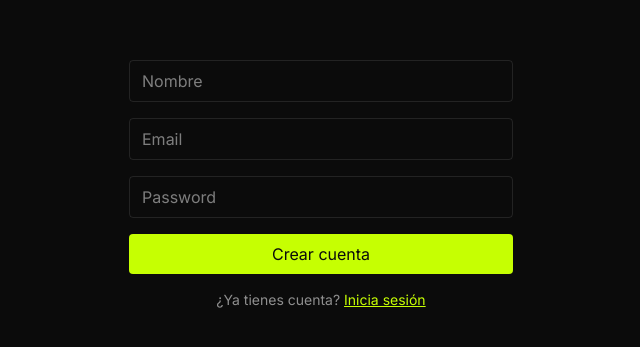
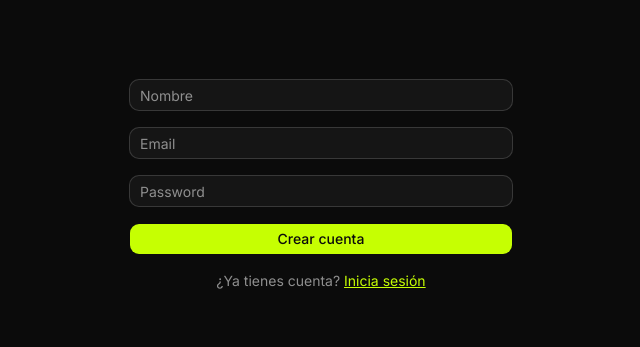
Before and after one commit to JaimeGonz/carga-plus-web, a Next.js app: page /register in a window 1280 px wide. Shown: the part 215-562 px from the top of the page, without its empty margins (319-959 px from the left). Built offline with nearby package versions, Linux system fonts and the light colour scheme.

Commit message:
fix: use shadcn Input/Button and handle network errors in auth forms

```diff
--- a/src/app/login/page.tsx
+++ b/src/app/login/page.tsx
@@ -3,23 +3,28 @@
 import { useRouter } from "next/navigation";
 import { useState } from "react";
 import { ApiErrorResponse, LoginCredentials } from "@/lib/types/auth";
+import { Input } from "@/components/ui/input";
+import { Button } from "@/components/ui/button";
 
 export default function LoginPage() {
   const [email, setEmail] = useState("");
   const [password, setPassword] = useState("");
   const [error, setError] = useState<string | null>(null);
+  const [isSubmitting, setIsSubmitting] = useState(false);
 
   const router = useRouter();
 
   async function handleSubmit(e: React.SubmitEvent<HTMLFormElement>) {
     e.preventDefault();
     setError(null);
+    setIsSubmitting(true);
 
     const credentials: LoginCredentials = { email, password };
 
+    try {
       const res = await fetch("/api/auth/login", {
         method: "POST",
-      headers: { "Content-Type": "application-json" },
+        headers: { "Content-Type": "application/json" },
         body: JSON.stringify(credentials),
       });
 
@@ -28,35 +33,34 @@ export default function LoginPage() {
         setError(data.message ?? "Error al iniciar sesión");
         return;
       }
-
       router.push("/dashboard");
+    } catch {
+      setError("No se pudo contectar con el servidor. Intenta de nuevo.");
+    } finally {
+      setIsSubmitting(false);
+    }
   }
 
   return (
     <main className="min-h-screen flex items-center justify-center bg-background">
       <form onSubmit={handleSubmit} className="space-y-4 w-full max-w-sm">
-        <input
+        <Input
           type="email"
           placeholder="Email"
           value={email}
           onChange={(e) => setEmail(e.target.value)}
-          className="w-full border rounded px-3 py-2"
         />
-        <input
+        <Input
           type="password"
           placeholder="Password"
           value={password}
           onChange={(e) => setPassword(e.target.value)}
-          className="w-full border rounded px-3 py-2"
         />
         {error && <p className="text-destructive text-sm">{error}</p>}
 
-        <button
-          type="submit"
-          className="w-full bg-primary text-primary-foreground rounded py-2"
-        >
-          Iniciar sesión
-        </button>
+        <Button type="submit" className="w-full" disabled={isSubmitting}>
+          {isSubmitting ? "Iniciando sesión" : "Iniciar sesión"}
+        </Button>
         <p className="text-sm text-center text-muted-foreground">
           ¿No tienes cuenta?{" "}
           <a href="/register" className="text-primary underline">
--- a/src/app/register/page.tsx
+++ b/src/app/register/page.tsx
@@ -1,5 +1,7 @@
 "use client";
 
+import { Button } from "@/components/ui/button";
+import { Input } from "@/components/ui/input";
 import { ApiErrorResponse, RegisterCredentials } from "@/lib/types/auth";
 import { useRouter } from "next/navigation";
 import { useState } from "react";
@@ -9,15 +11,18 @@ export default function RegisterPage() {
   const [email, setEmail] = useState("");
   const [password, setPassword] = useState("");
   const [error, setError] = useState<string | null>(null);
+  const [isSubmitting, setIsSubmitting] = useState(false);
 
   const router = useRouter();
 
   async function handleSubmit(e: React.SubmitEvent<HTMLFormElement>) {
     e.preventDefault();
     setError(null);
+    setIsSubmitting(true);
 
     const credentials: RegisterCredentials = { name, email, password };
 
+    try {
       const res = await fetch("/api/auth/register", {
         method: "POST",
         headers: { "Content-Type": "application/json" },
@@ -31,39 +36,38 @@ export default function RegisterPage() {
       }
 
       router.push("/login");
+    } catch {
+      setError("No se pudo conectar con el servidor. Intenta de nuevo.");
+    } finally {
+      setIsSubmitting(false);
+    }
   }
 
   return (
     <main className="min-h-screen flex items-center justify-center bg-background">
       <form onSubmit={handleSubmit} className="space-y-4 w-full max-w-sm">
-        <input
+        <Input
           type="text"
           placeholder="Nombre"
           value={name}
           onChange={(e) => setName(e.target.value)}
-          className="w-full border rounded px-3 py-2"
         />
-        <input
+        <Input
           type="email"
           placeholder="Email"
           value={email}
           onChange={(e) => setEmail(e.target.value)}
-          className="w-full border rounded px-3 py-2"
         />
-        <input
+        <Input
           type="password"
           placeholder="Password"
           value={password}
           onChange={(e) => setPassword(e.target.value)}
-          className="w-full border rounded px-3 py-2"
         />
         {error && <p className="text-destructive text-sm">{error}</p>}
-        <button
-          type="submit"
-          className="w-full bg-primary text-primary-foreground rounded py-2"
-        >
-          Crear cuenta
-        </button>
+        <Button type="submit" className="w-full" disabled={isSubmitting}>
+          {isSubmitting ? "Creando cuenta..." : "Crear cuenta"}
+        </Button>
         <p className="text-sm text-center text-muted-foreground">
           ¿Ya tienes cuenta?{" "}
           <a href="/login" className="text-primary underline">
```
Lines whose indentation alone changed are shown as unchanged.
